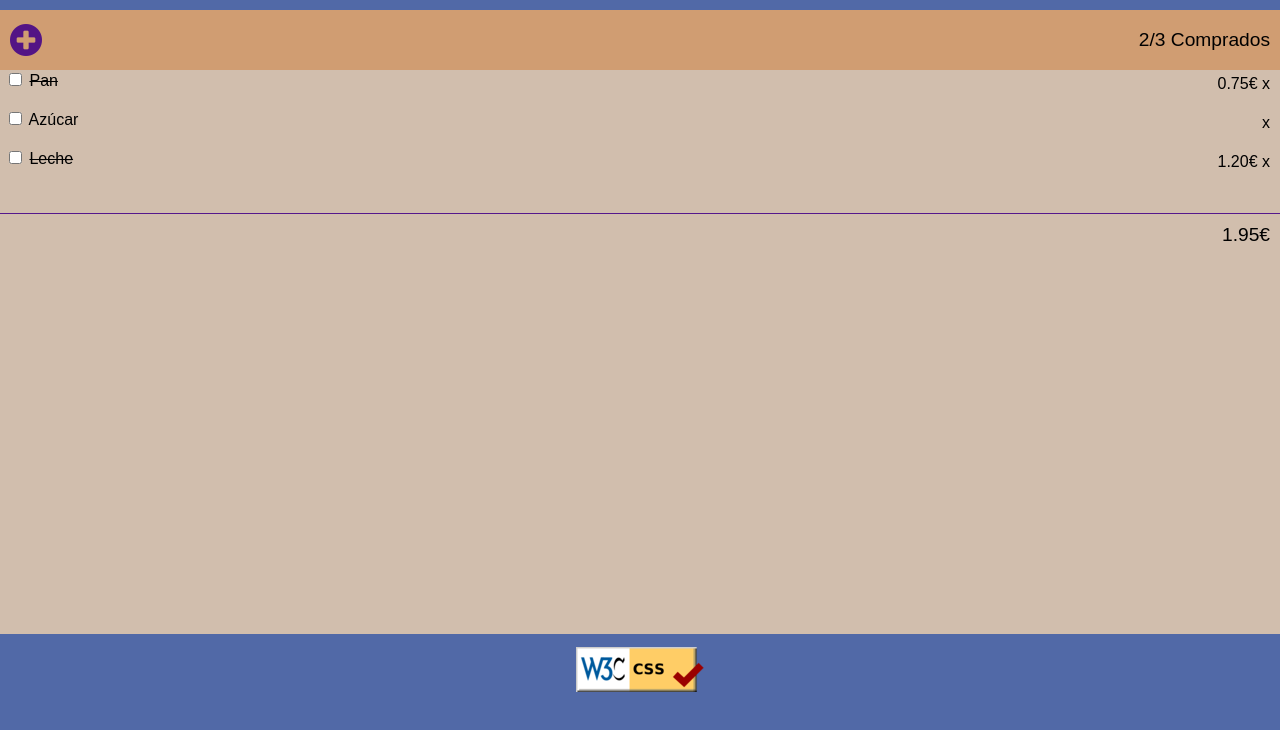
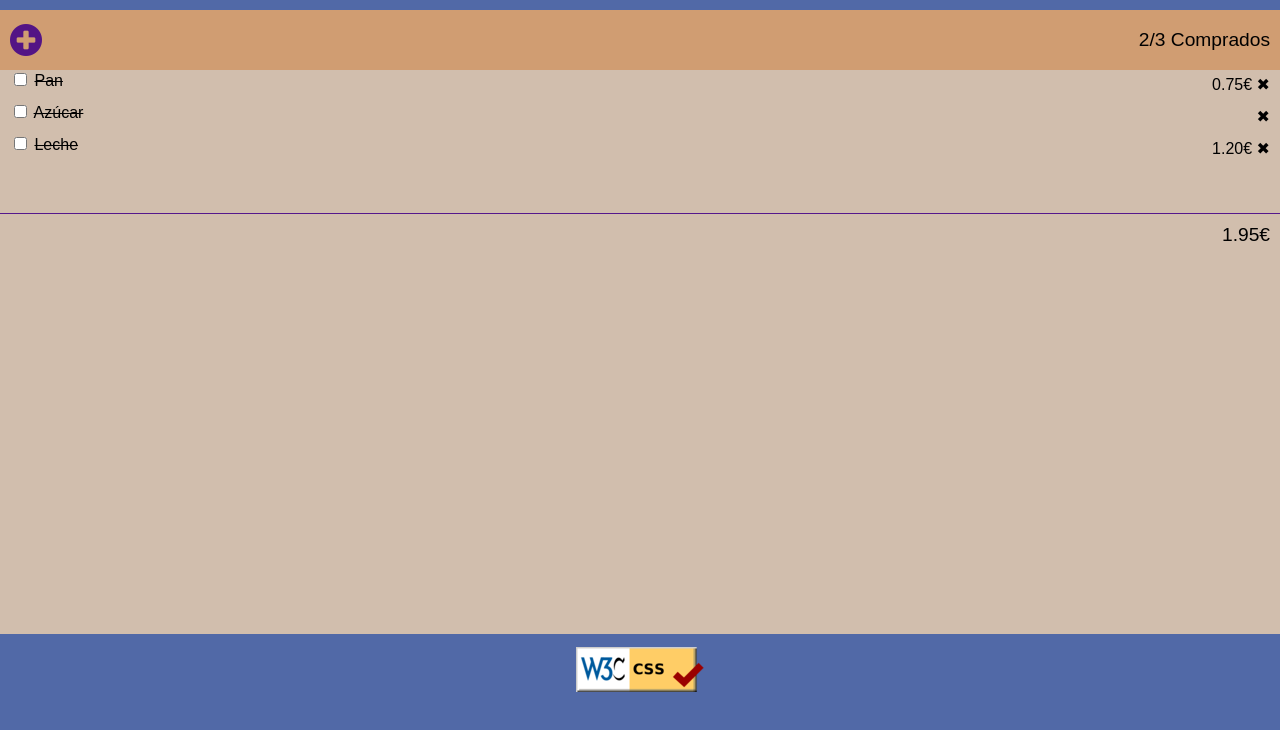
Before and after one commit to VictorOliva/202210-W2-victor-oliva, a website: page index.html in a window 1280 px wide. Shown: the part 38-768 px from the top of the page. Drawn offline with Linux system fonts and the light colour scheme.

Commit message:
hover added to list

```diff
--- a/grocerylist/style.css
+++ b/grocerylist/style.css
@@ -45,6 +45,22 @@ label:nth-of-type(2n + 1) {
     font-weight: 900;
 }
 
+[id='line1']::after {
+    content: ' ✖';
+}
+
+[id='line2']::after {
+    content: ' ✖';
+}
+
+[id='line3']::after {
+    content: ' ✖';
+}
+
+section :hover {
+    color: #d75f00;
+}
+
 div {
     display: flex;
     background-color: var(--color-tertiary);
--- a/index.html
+++ b/index.html
@@ -23,15 +23,21 @@
             <p>2/3 Comprados</p>
         </div>
         <section>
+            <section>
                 <input type="checkbox" />
                 <label> Pan </label>
-            <p>0.75€ x</p>
+                <p id="line1">0.75€</p>
+            </section>
+            <section>
                 <input type="checkbox" />
                 <label> Azúcar </label>
-            <p>x</p>
+                <p id="line2"></p>
+            </section>
+            <section>
                 <input type="checkbox" />
                 <label> Leche </label>
-            <p>1.20€ x</p>
+                <p id="line3">1.20€</p>
+            </section>
         </section>
         <p>1.95€</p>
 
```
Lines whose indentation alone changed are shown as unchanged.
